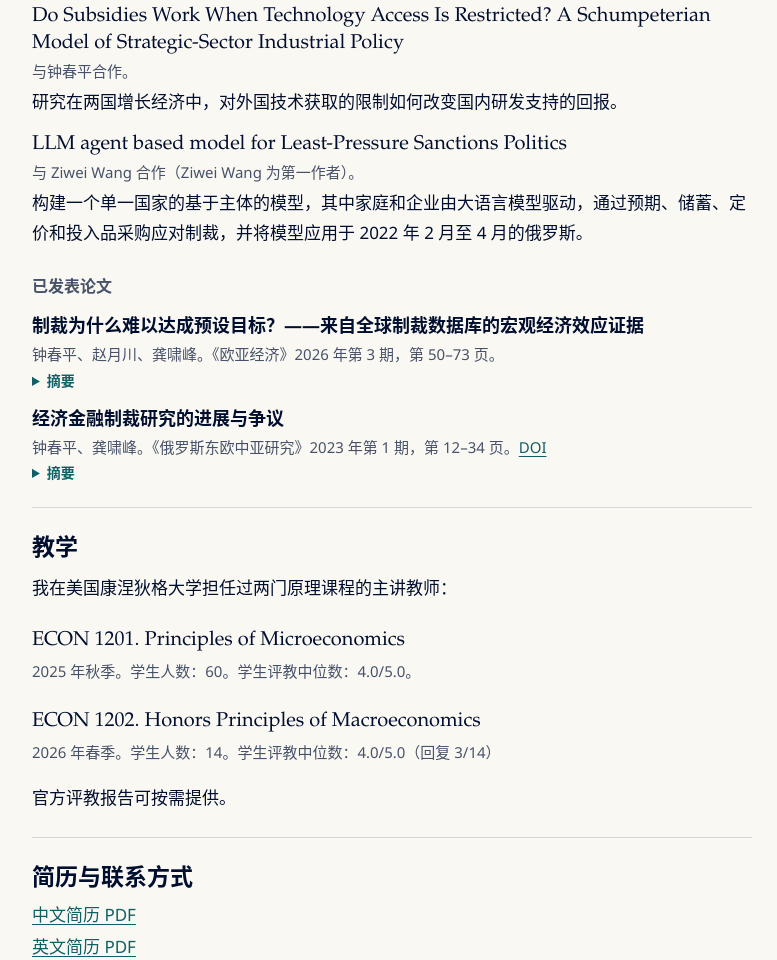
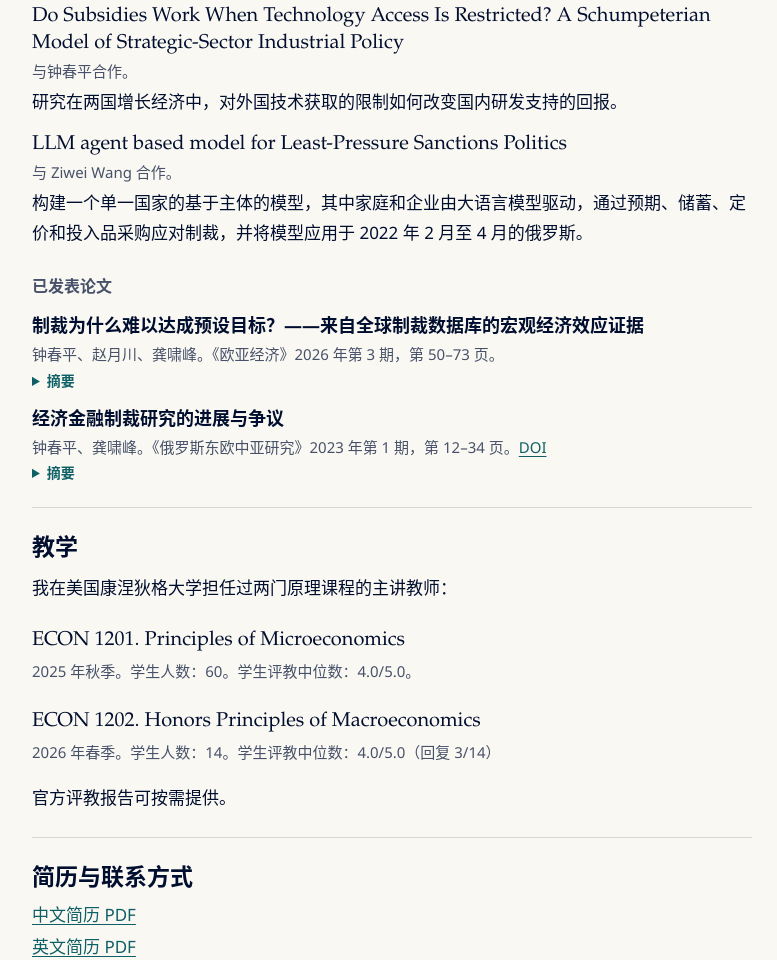
Before and after one commit to xiaofengecon/xiaofengecon.github.io, a plain HTML site: page zh.html in a window 1280 px wide. Shown: the part 1875-2835 px from the top of the page, without its empty margins (316-1093 px from the left). Drawn offline with Linux system fonts and the light colour scheme.

Commit message:
Drop the first-author note from the LLM agent-based paper
The byline now reads "With Ziwei Wang" on both pages and both CVs.

Co-Authored-By: Claude Opus 5.5 <noreply@anthropic.com>

```diff
--- a/zh.html
+++ b/zh.html
@@ -180,7 +180,7 @@
           </article>
           <article class="paper">
             <p class="paper-title" lang="en">LLM agent based model for Least-Pressure Sanctions Politics</p>
-            <p class="byline">与 Ziwei Wang 合作（Ziwei Wang 为第一作者）。</p>
+            <p class="byline">与 Ziwei Wang 合作。</p>
             <p>构建一个单一国家的基于主体的模型，其中家庭和企业由大语言模型驱动，通过预期、储蓄、定价和投入品采购应对制裁，并将模型应用于 2022 年 2 月至 4 月的俄罗斯。</p>
           </article>
         </div>
```
Also changed, not shown: index.html (+1 -1 lines), 2 other files.
